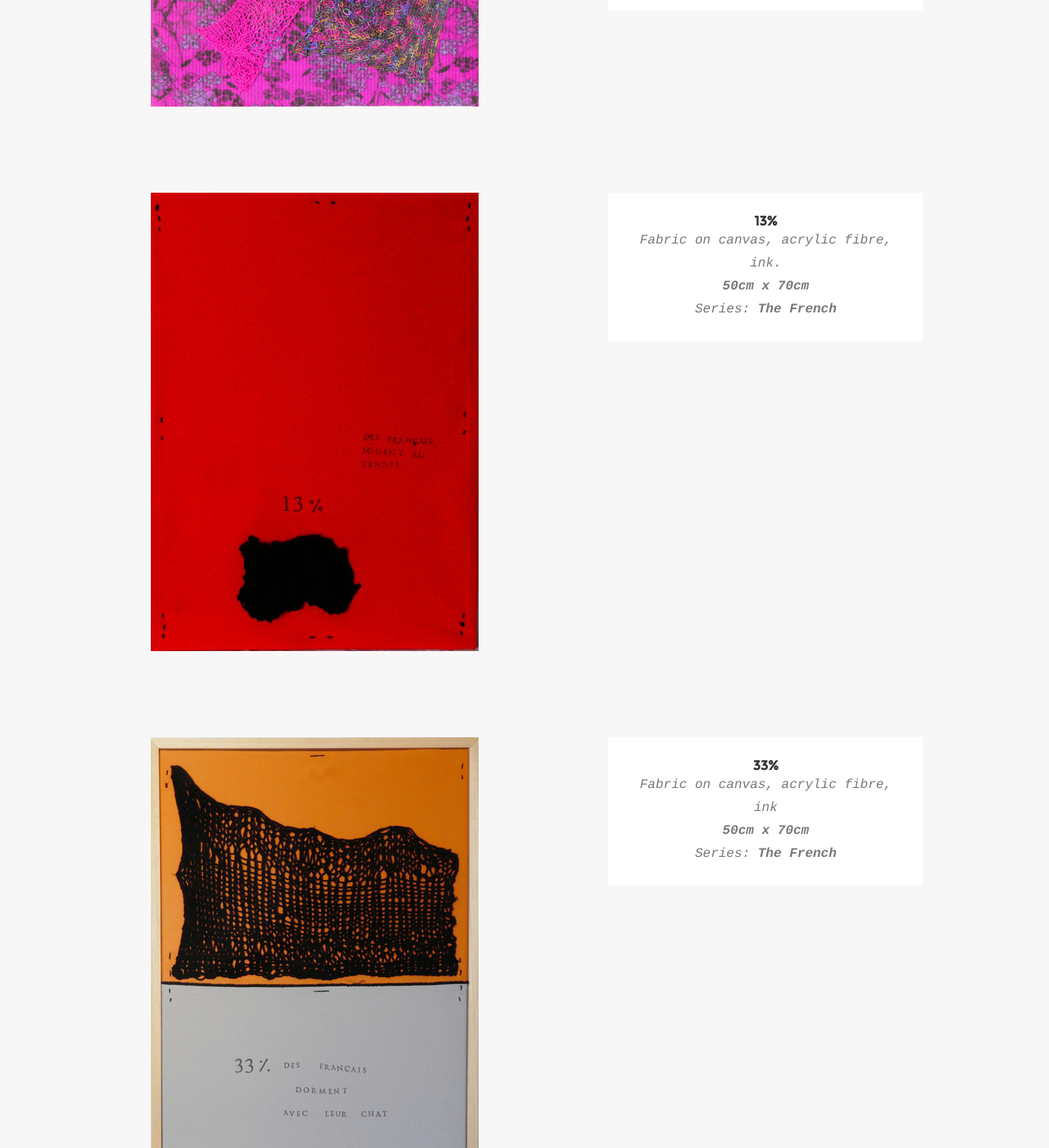
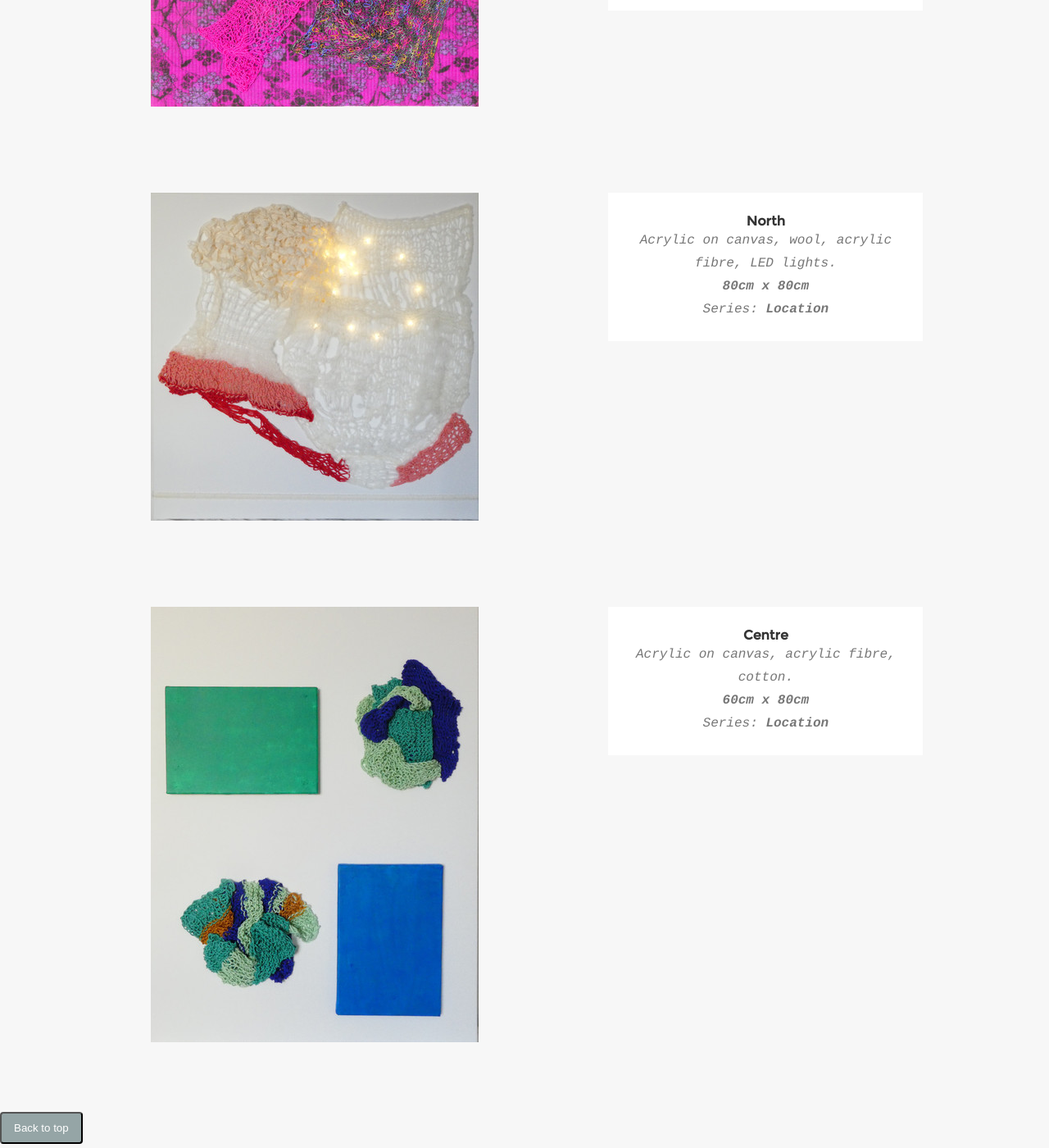
Before and after one commit to oceanomi/error-en, a Jekyll site: the page built from index.html, in a window 1280 px wide and 1400 px high, scrolled down 9062 px. Shown: the whole window at 82% size. Built offline with Jekyll 4.4.1, drawn with Linux system fonts in a browser that asks for light colours; some of the changed text lies outside the part shown.

Commit message:
remove statistics series

```diff
--- a/_posts/2017-02-24-13.markdown
+++ /dev/null
@@ -1,11 +0,0 @@
----
-title: 13%
-layout: post
-permalink: works/13
-img: 13.jpg
-img_quantity: 3
-material: Fabric on canvas, acrylic fibre, ink.
-size: 50cm x 70cm
-series: The French
-
----
--- a/_posts/2017-03-14-33.markdown
+++ /dev/null
@@ -1,11 +0,0 @@
----
-title: 33%
-layout: post
-permalink: works/33
-img: 33.jpg
-img_quantity: 4
-material: Fabric on canvas, acrylic fibre, ink
-size: 50cm x 70cm
-series: The French
-
----
--- a/_posts/2017-04-02-66.markdown
+++ /dev/null
@@ -1,11 +0,0 @@
----
-title: 66%
-layout: post
-permalink: works/66
-img: 66.jpg
-img_quantity: 3
-material: Fabric on canvas, acrylic fibre, ink.
-size: 50cm x 70cm
-series: The French
-
----
--- a/_posts/2017-05-15-88.markdown
+++ /dev/null
@@ -1,11 +0,0 @@
----
-title: 88%
-layout: post
-permalink: works/88
-img: 88.jpg
-img_quantity: 2
-material: Fabric on canvas, acrylic fibre, ink.
-size: 50cm x 70cm
-series: The French
-
----
--- a/series.html
+++ b/series.html
@@ -6,9 +6,6 @@ series:
   - date: 2015/6
     title: Mortal. Imperfect. With doubts.
     description: ! "The needle goes under not over. It should then turn right but sometimes forgets. It hits the other needle, pulling a little wool into opposition territory, like a fight. The transfer of material is sometimes a metallic click, but mostly it's quiet and steady. This repetitive rhythm, like a tide. Searching inwards for the mistake that responds to the world outside. Go deep to find it. Come back again if you need to. Show yourself: as I am now revealing myself to you. Undress, which is not the same as revealing yourself. Walk through the countryside with shoes on the wrong feet. Be hot and thirsty in the desert. Swim in a bathtub. Don't wash the soap out of your eyes. Wake up at noon. Hear mosquitos buzz through the day. Be someone's ghost. Take the shortcut. Don't let yourself say goodbye. Always be on time. Fear the light. Don't have children. Have them. Watch an eclipse from the moon. Get out of the tunnel. Read maps. Your body aches, your memory is good. Unable to smell. Jet lag. 10,000 kilometers away. Look down. Sleep in the sea. Get ready to tell the truth."
-  - date: 2017
-    title: The French
-    description: The French election campaign inspires me to play with unlikely statistics. The percentage portion in black wool illustrates small myths of no importance. The errors are also in the ink, in the seam, in the whole.
   - date: 2018
     title: Location
     description: Perfection is still that which is "far from being asked, close to knowing that there is not."
```
